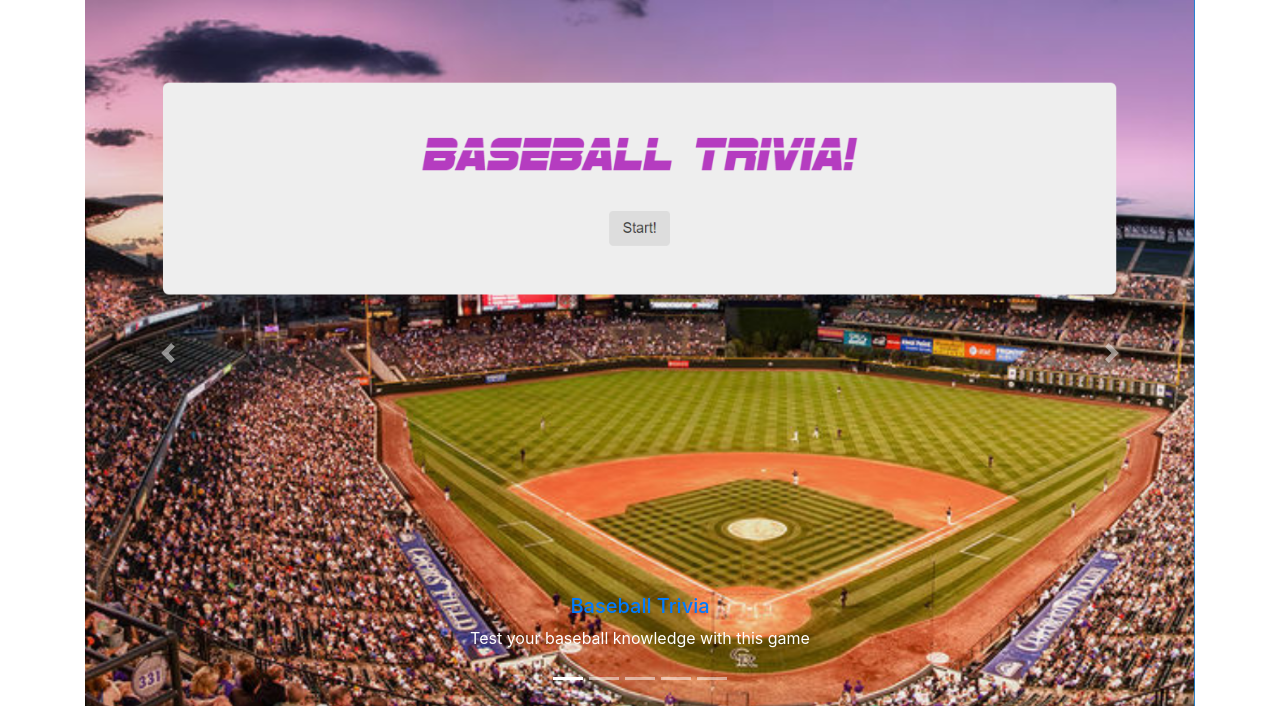
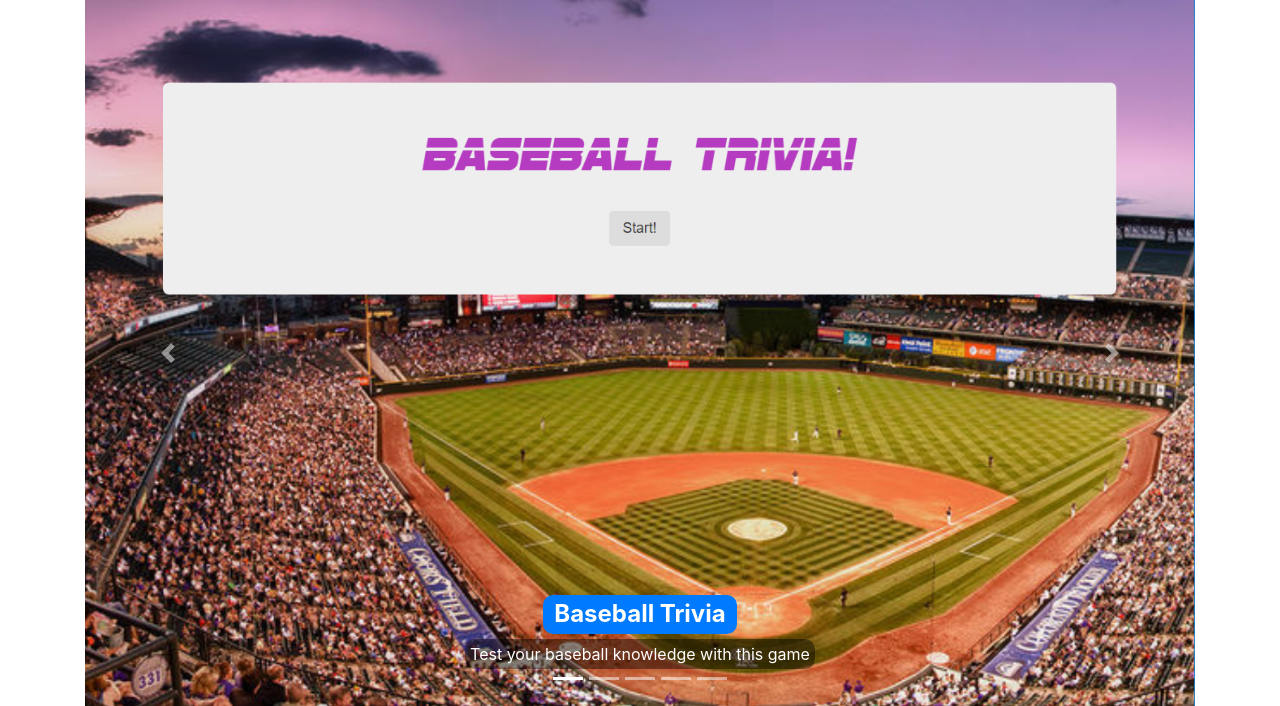
Before and after one commit to andersonboyd/portfolio, a PHP site: page / in a window 1280 px wide. Shown: the part 837-1543 px from the top of the page. Run offline with PHP 8.4, Linux system fonts and the light colour scheme.

Commit message:
css changes

```diff
--- a/assets/style.css
+++ b/assets/style.css
@@ -40,3 +40,25 @@ body {
 .clearfix{
     clear: both;
 }
+
+.descSpan{
+    background-color: #00000070;
+    padding: 5px;
+    color: white;
+    border-radius: 10px;
+}
+
+.buildLink{
+    margin-left: 37.5%;
+    margin-right: 37.5%;
+    padding: 5px;
+    font-size: 1.5rem;
+    font-weight: bold;
+    background-color: #007bff;
+    border-radius: 10px;
+    color: white;
+}
+
+.buildLink:hover{
+    background-color: #0056b3;
+}
--- a/index.html
+++ b/index.html
@@ -48,36 +48,36 @@
                     <div class="carousel-item active">
                       <img src="./images/triviaGame.PNG" class="d-block w-100" alt="triv">
                       <div class="carousel-caption d-none d-md-block">
-                        <a href="https://andersonboyd.github.io/TriviaGame"><h5>Baseball Trivia</h5></a>
-                        <p >Test your baseball knowledge with this game</p>
+                        <a href="https://andersonboyd.github.io/TriviaGame"><h5 class="buildLink">Baseball Trivia</h5></a>
+                        <span class="descSpan">Test your baseball knowledge with this game</span>
                       </div>
                     </div>
                     <div class="carousel-item">
                       <img src="./images/giphySearch.PNG" class="d-block w-100" alt="gif">
                       <div class="carousel-caption d-none d-md-block">
-                        <a href="https://andersonboyd.github.io/GiphyAPISearcher"><h5>Giphy Searcher</h5></a>
-                        <p>Search Giphy for gifs with this API scraper</p>
+                        <a href="https://andersonboyd.github.io/GiphyAPISearcher"><h5 class="buildLink">Giphy Searcher</h5></a>
+                        <span class="descSpan">Search Giphy for gifs with this API scraper</span>
                       </div>
                     </div>
                     <div class="carousel-item">
                       <img src="./images/train.PNG" class="d-block w-100" alt="choochoo">
                       <div class="carousel-caption d-none d-md-block">
-                        <a href="https://andersonboyd.github.io/TrainScheduler"><h5>Train Scheduler</h5></a>
-                        <p>Schedule a train with Firebase</p>
+                        <a href="https://andersonboyd.github.io/TrainScheduler"><h5 class="buildLink">Train Scheduler</h5></a>
+                        <span class="descSpan">Schedule a train with Firebase</span>
                       </div>
                     </div>
                     <div class="carousel-item">
                         <img src="./images/spotify-this-song.PNG" class="d-block w-100" alt="...">
                         <div class="carousel-caption d-none d-md-block">
-                            <a href="https://github.com/andersonboyd/LIRI-bot"><h5>LIRI Bot</h5></a>
-                          <p>Like Siri but powered by Node</p>
+                            <a href="https://github.com/andersonboyd/LIRI-bot"><h5 class="buildLink">LIRI Bot</h5></a>
+                            <span class="descSpan">Like Siri but powered by Node</span>
                         </div>
                       </div>
                       <div class="carousel-item">
                         <img src="./images/burger.PNG" class="d-block w-100" alt="burger">
                         <div class="carousel-caption d-none d-md-block">
-                            <a href="https://burger-time-fun.herokuapp.com"><h5>Eat-Da-Burger</h5></a>
-                          <p>Order and eat burgers using Express.js, MySQL and Handlebars</p>
+                            <a href="https://burger-time-fun.herokuapp.com"><h5 class="buildLink">Eat-Da-Burger</h5></a>
+                            <span class="descSpan">Order and eat burgers using Expres.js, MySQL and Handlebars</span>
                         </div>
                       </div>
                   </div>
```
